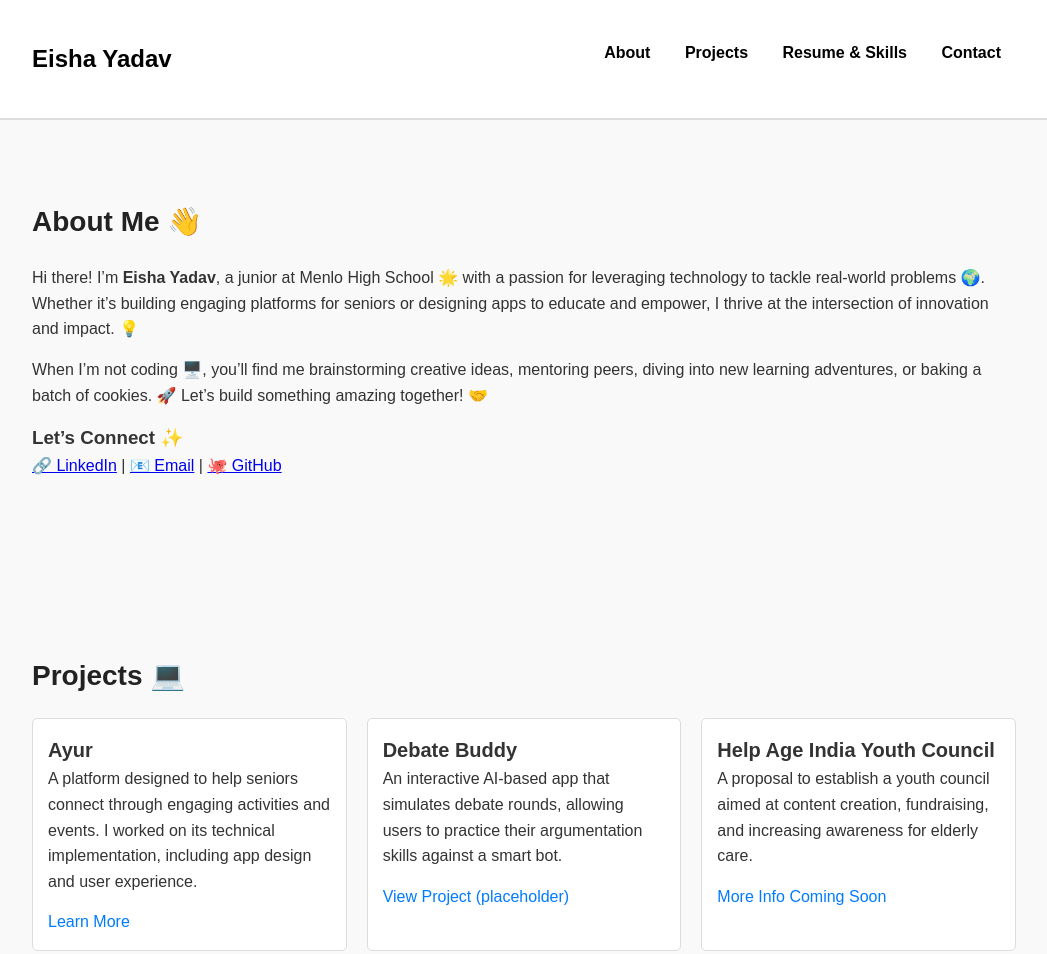
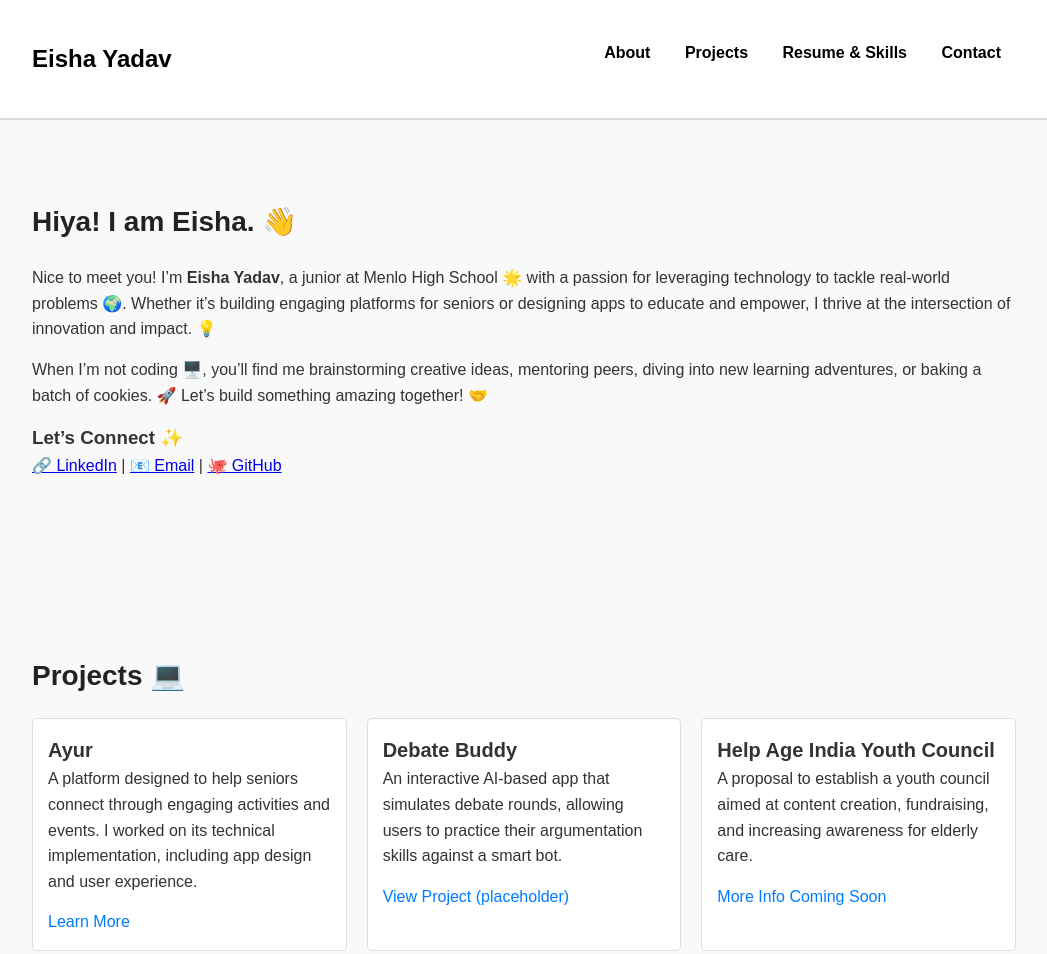
Before and after one commit to emill-y/aboutme, a plain HTML site: page index.html in a window 1280 px wide. Shown: the top 954 px of the page, without its empty margins (116-1163 px from the left). Drawn offline with Linux system fonts and the light colour scheme.

Commit message:
Update index.html

```diff
--- a/index.html
+++ b/index.html
@@ -21,8 +21,8 @@
   <main>
     <section id="about" class="section">
       <div class="container">
-        <h2>About Me 👋</h2>
-        <p>Hi there! I’m <strong>Eisha Yadav</strong>, a junior at Menlo High School 🌟 with a passion for leveraging technology to tackle real-world problems 🌍. Whether it’s building engaging platforms for seniors or designing apps to educate and empower, I thrive at the intersection of innovation and impact. 💡</p>
+        <h2>Hiya! I am Eisha. 👋</h2>
+        <p>Nice to meet you! I’m <strong>Eisha Yadav</strong>, a junior at Menlo High School 🌟 with a passion for leveraging technology to tackle real-world problems 🌍. Whether it’s building engaging platforms for seniors or designing apps to educate and empower, I thrive at the intersection of innovation and impact. 💡</p>
         <p>When I’m not coding 🖥️, you’ll find me brainstorming creative ideas, mentoring peers, diving into new learning adventures, or baking a batch of cookies. 🚀 Let’s build something amazing together! 🤝</p>
 
         <div id="connect">
```
